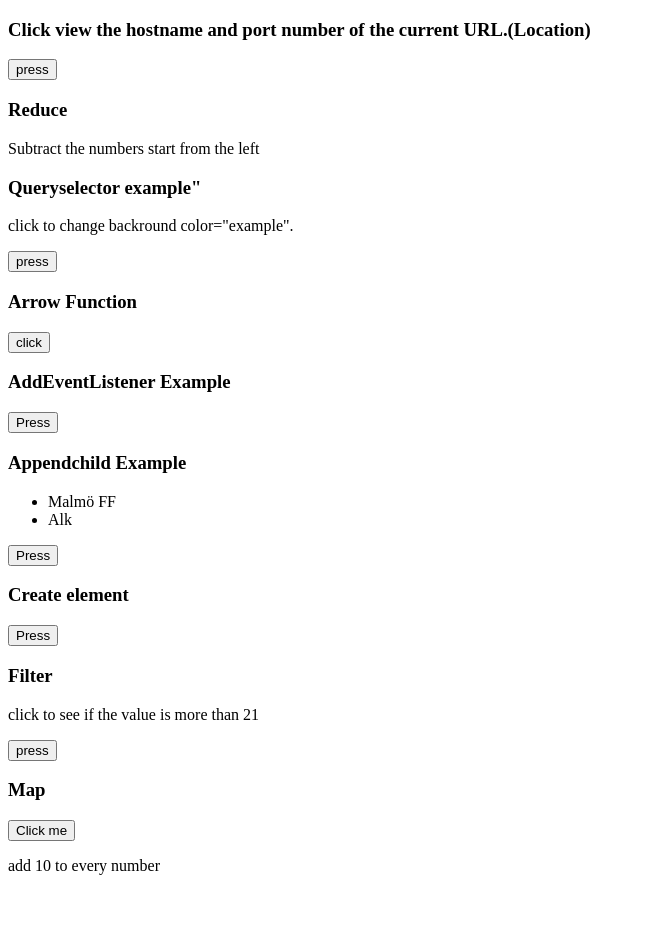
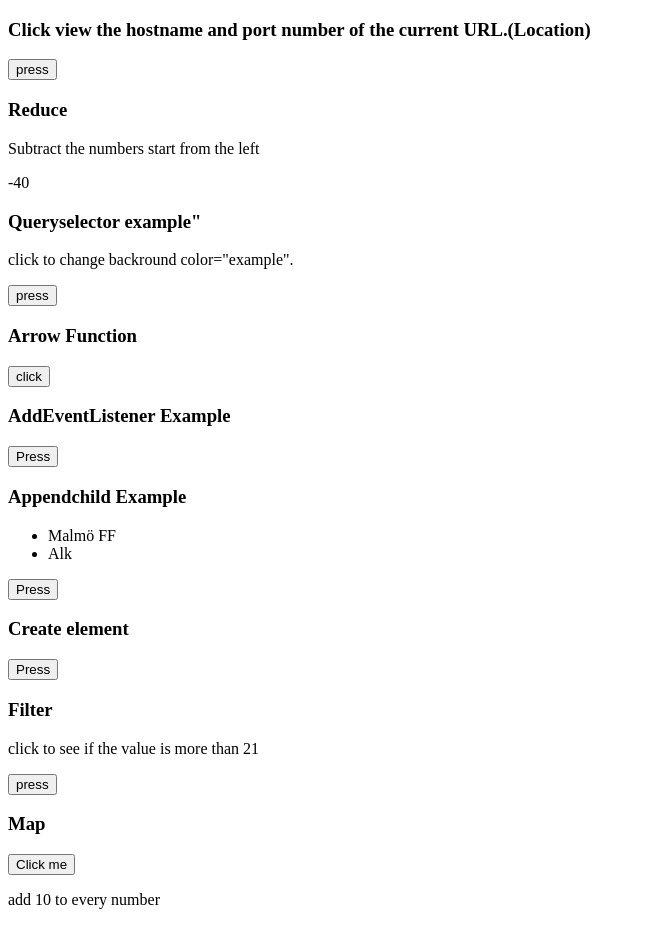
Before and after one commit to Bare758/Modul-1-Fri-Kod, a plain HTML site: page index.html in a window 1280 px wide. Shown: the whole page, without its empty margins (0-645 px from the left). Before the commit the page ends 891 px from the top, so only its background shows below. Drawn offline with Linux system fonts and the light colour scheme; the site is published under a folder, as on GitHub Pages, so addresses that start at the root find nothing.

Commit message:
Update index.html

```diff
--- a/index.html
+++ b/index.html
@@ -50,7 +50,7 @@
 </p>
 <div id="id7"></div>
 
-<script type="text/javascript" src="/app.js"></script>
+<script type="text/javascript" src="./app.js"></script>
 
 </body>
 </html>
```
